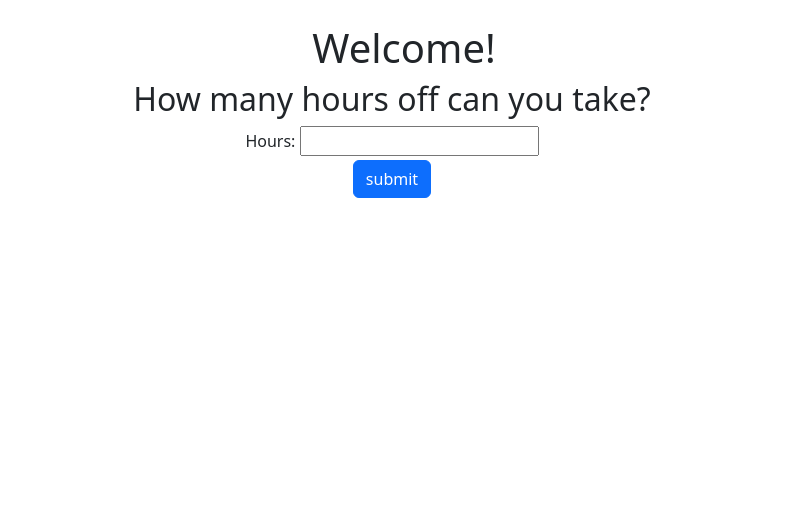
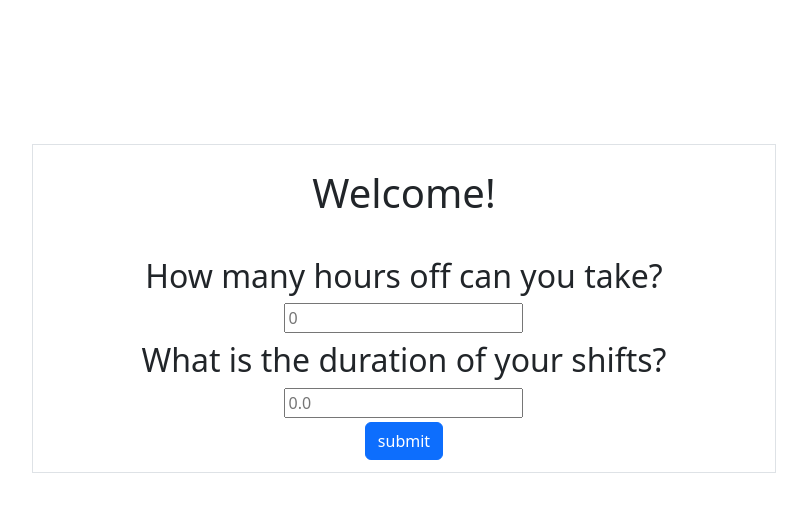
Before and after one commit to matthieums/final-project-1, a Django app: page / in a window 1280 px wide. Shown: the top 512 px of the page, without its empty margins (236-1043 px from the left). Run offline with Django 5.2, Linux system fonts and the light colour scheme.

Commit message:
Add new form to get data about the daily shifts of the user and added logic to handle floats

```diff
--- a/finalproject/holidaycalculator/forms.py
+++ b/finalproject/holidaycalculator/forms.py
@@ -1,4 +1,7 @@
 from django import forms
 
 class HolidayForm(forms.Form):
-    hours = forms.IntegerField(widget=forms.TextInput, min_value=0, max_value=999)
+    hours = forms.IntegerField(label=False, widget=forms.TextInput(attrs={'autocomplete': 'off', 'placeholder':'0'}), min_value=0, max_value=999)
+
+class ShiftForm(forms.Form):
+    shiftlength = forms.DecimalField(label=False, widget=forms.TextInput(attrs={'autocomplete': 'off', 'placeholder':'0.0'}), max_digits=2, decimal_places=1)
--- a/finalproject/holidaycalculator/static/holidaycalculator/holidaycalculator.js
+++ b/finalproject/holidaycalculator/static/holidaycalculator/holidaycalculator.js
@@ -1,19 +1,19 @@
 // Click event handler
-function handleClick(cell, index) {
-
+function handleClick(cell, index, shiftLength) {
     if (cell.innerHTML) {
         let combinedValue = cell.getAttribute('data-custom');
         let [year, month] = combinedValue.split(',');
         key = keyGen(year, month, index);
 
-        holidayHours = document.getElementById('holidayhours').innerHTML
-        remainingHours = parseInt(holidayHours)
+        remainingHours = parseFloat(document.getElementById('holidayhours').innerHTML)
+        remainingHours = parseFloat(remainingHours.toFixed(1))
 
     // If cell is not marked yet, mark it. Else remove mark.
         if (cell.classList.contains('marked')) {
             cell.classList.remove('marked')
             cell.style.backgroundColor = '';
-            remainingHours += 8;
+            remainingHours += shiftLength;
+            remainingHours = remainingHours.toFixed(1)
             document.getElementById('holidayhours').innerHTML = remainingHours;
 
             //Delete from local storage
@@ -23,7 +23,8 @@ function handleClick(cell, index) {
         } else {
             cell.classList.add('marked');
             cell.style.backgroundColor = 'blue'
-            remainingHours -= 8;
+            remainingHours -= shiftLength;
+            remainingHours = remainingHours.toFixed(1)
             document.getElementById('holidayhours').innerHTML = remainingHours;
 
             //Add to local storage
@@ -48,9 +49,9 @@ function handleClick(cell, index) {
     }
 }
 
-function setEventListeners(cells) {
+function setEventListeners(cells, shiftLength) {
     cells.forEach((cell, index) => {
-        const clickHandler = () => handleClick(cell, index);
+        const clickHandler = () => handleClick(cell, index, shiftLength);
         cell.addEventListener('click', clickHandler);
     })
 }
@@ -59,35 +60,42 @@ function keyGen(year, month, index) {
     return `_${year}_${month}_${index}`;
 }
 
-function checklocalStorage(cell, key) {
+function checklocalStorage(cell, key, hours) {
     if(localStorage.getItem(key)) {
         cell.classList.add('marked')
-        cell.backgroundColor = 'blue'
-    }
+
+        // Check if holiday hours is < 0, then all marked cells should be displayed in red.
+        if (hours < 0) {
+            cell.style.backgroundColor = 'red';
+        } else {
+                cell.style.backgroundColor = 'blue'
+        }
+    };
 }
 
 function darkenEmptyCells (cells) {
-    const weekend = [5, 6, 12, 13, 19, 20, 26, 27, 33, 34, 41, 42]
+    const weekend = [5, 6, 12, 13, 19, 20, 26, 27, 33, 34, 40, 41]
     cells.forEach((cell, index) => {
         if (!cell.innerHTML) {
             cell.classList.add('empty')
         } else {
             cell.classList.remove('empty')
-            if (weekend.includes(index)) {
-                cell.classList.add('weekend')
-            } else {
-                cell.classList.remove('weekend')
-            }
+
+        }
+        if (weekend.includes(index)) {
+            cell.classList.add('weekend')
+        } else {
+            cell.classList.remove('weekend')
         }
     })
 }
 
-
-
 document.addEventListener('DOMContentLoaded', function () {
-
     // clear previous session
     localStorage.clear()
+
+     // Hours to deduce or add when clicked, reflects the user's shifts
+     const shiftLength = parseFloat(document.getElementById('shift-length').innerHTML)
 
     if (document.getElementById('calendar-container')) {
         const additionalRow = document.getElementById('calendar-row-5')
@@ -112,7 +120,8 @@ document.addEventListener('DOMContentLoaded', function () {
 
         if (localStorage.getItem('holidayHours')) {
             localStorage.setItem('holidayHours', document.getElementById('holidayhours').innerHTML)
-            holidayHours = parseInt(localStorage.getItem('holidayHours'))
+            holidayHours = parseFloat(localStorage.getItem('holidayHours'))
+            holidayHours = holidayHours.toFixed(1)
             document.getElementById('holidayhours').innerHTML = holidayHours;
         }
 
@@ -153,7 +162,7 @@ document.addEventListener('DOMContentLoaded', function () {
         darkenEmptyCells (calendarCells)
         })
 
-        setEventListeners(calendarCells, currentYear, currentMonthIDX)
+        setEventListeners(calendarCells, shiftLength)
 
         // Reset button logic
         resetButton = document.getElementById('reset')
@@ -169,12 +178,14 @@ document.addEventListener('DOMContentLoaded', function () {
 
             additionalRow.style.display = 'none';
 
-            currentMonthIDX = currentMonthIDX - 1 ;
+            currentMonthIDX -= 1 ;
             if (currentMonthIDX < 0) {
                 currentMonthIDX = 11
                 currentYear -= 1
             }
 
+            let holidayHours =  parseFloat(document.getElementById('holidayhours').innerHTML)
+            holidayHours = holidayHours.toFixed(1)
             // Set each cell's attribute to current month and year
             calendarCells.forEach((cell, index) => {
                 cell.innerHTML = ''
@@ -183,7 +194,7 @@ document.addEventListener('DOMContentLoaded', function () {
                 let YearAndMonth = currentYear + ',' + currentMonthIDX;
                 cell.setAttribute('data-custom', YearAndMonth);
                 key = keyGen(currentYear, currentMonthIDX, index)
-                checklocalStorage(cell, key)
+                checklocalStorage(cell, key, holidayHours)
             })
 
             // Set current month to new current month
@@ -217,15 +228,13 @@ document.addEventListener('DOMContentLoaded', function () {
         });
 
 
-
-
-
-
         //Next month button logic
         document.querySelector('#next-month').addEventListener('click', () => {
             additionalRow.style.display = 'none';
             currentMonthIDX += 1
 
+            let holidayHours =  parseFloat(document.getElementById('holidayhours').innerHTML)
+            holidayHours = holidayHours.toFixed(1)
             if (currentMonthIDX > 11) {
                 currentMonthIDX = 0;
                 currentYear += 1;
@@ -238,7 +247,7 @@ document.addEventListener('DOMContentLoaded', function () {
                 let YearAndMonth = currentYear + ',' + currentMonthIDX;
                 cell.setAttribute('data-custom', YearAndMonth);
                 let key = keyGen(currentYear, currentMonthIDX, index)
-                checklocalStorage(cell, key)
+                checklocalStorage(cell, key, holidayHours)
             })
 
             document.querySelector('#current-month').innerHTML = `${months[currentMonthIDX]} ${currentYear}`;
--- a/finalproject/holidaycalculator/static/holidaycalculator/styles.css
+++ b/finalproject/holidaycalculator/static/holidaycalculator/styles.css
@@ -1,15 +1,23 @@
 #calendar-days-row > .col {
-    background-color: deepskyblue;
     user-select: none;
 }
 
 .calendar-cell {
     min-height: 100px;
-    user-select: none;
+}
+
+#calendar-days-row > .col {
+    background-color: deepskyblue;
+}
+
+.calendar-cell {
     background-color: lightblue;
 }
 
-
+.calendar-cell.marked,
+.calendar-cell.marked.weekend {
+    background-color: blue;
+}
 
 .calendar-cell:hover {
     cursor:pointer;
@@ -20,12 +28,9 @@
     opacity: 75%;
 }
 
-.calendar-cell:active {
+.calendar-cell:active,
+.calendar-cell.marked:active {
     background-color: darkblue;
-}
-
-.calendar-cell.marked:active {
-    background-color: darkblue !important;
 }
 
 #holidayhours {
@@ -36,11 +41,6 @@
     background-color: rgba(0, 151, 151, 0.555);
 }
 
-
 .calendar-cell.empty {
     opacity: 50%;
 }
-
-.calendar-cell.marked {
-    background-color: blue;
-}
--- a/finalproject/holidaycalculator/templates/holidaycalculator/index.html
+++ b/finalproject/holidaycalculator/templates/holidaycalculator/index.html
@@ -1,48 +1,47 @@
 {% extends 'holidaycalculator/layout.html' %}
 
 {% block body %}
-<div class="body container-fluid">
+    <div class="row mt-4"></div>
+    <div class="row mt-4"></div>
+    <div class="row mt-4"></div>
+    <div class="row mt-4"></div>
+    <div class="row mt-4"></div>
 
-    <div class="row mt-4">
-        <div class="col-12 text-center">
+    <div class="body container d-flex   justify-content-center">
+
+        <div class="form-container border col-8 m-4 ">
+
+
+        <div class="row mt-4 justify-content-center">
+            <div class="col-4 mb-4 text-center">
                 <h1>Welcome!</h1>
-            <div>
-                <!-- <h2>Woud you like to know how many days off you can take this year?</h2>
-                <button id="getstarted" class="m-4 btn btn-primary">Get started</button>
-            </div> -->
             </div>
         </div>
 
-    <div class="row">
-        <div class="col-12 text-center">
+        <div class="row my-2 justify-content-center">
+            <div class="col-10 text-center ">
                 <h2>How many hours off can you take?</h2>
                     <form action="calendar" method="post">
                         {% csrf_token %}
                         {{ holidayform }}
+
+            </div>
+        </div>
+        <div class="row my-2 justify-content-center">
+            <div class="col-10 text-center ">
+                <h2>What is the duration of your shifts?</h2>
+                        {{ shiftform }}
                     <input type="Submit" class="btn btn-primary m-1" value="submit">
                     </form>
             </div>
         </div>
 
-    <!-- <div class="row">
-        <div class="col-12 text-center">
-            <h2>How many hours per day do you spend at work?</h2>
-            <div class="form">
-                <input type="text">
-                <button class="m-4 btn btn-primary">Submit</button>
         </div>
-        </div>
-    </div> -->
 
         <!-- <div class="row">
-        <div class="col-12 text-center">
-
-            <h1>Do you generally work from mondays to fridays?</h1>
-            <div class="form">
-                <button id="yes" class="m-4 btn btn-primary">Yes</button>
-                <button id="no" class="m-4 btn btn-primary">No</button>
-            </div>
-        </div>
+           form select: You work from ... to ...
+           OR
+           pick your days
         </div> -->
 
     </div>
--- a/finalproject/holidaycalculator/views.py
+++ b/finalproject/holidaycalculator/views.py
@@ -1,12 +1,14 @@
 from django.shortcuts import render, redirect
 from django.http import HttpResponseRedirect, HttpResponse
-from .forms import HolidayForm
+from .forms import HolidayForm, ShiftForm
 
 # Create your views here.
 def index(request):
-    form = HolidayForm()
+    holidayform = HolidayForm()
+    shiftform = ShiftForm()
     return render(request, "holidaycalculator/index.html", {
-        'holidayform':form
+        'holidayform':holidayform,
+        'shiftform':shiftform
     })
 
 def calendar(request):
@@ -22,20 +24,25 @@ def calendar(request):
         })
 
     if request.method == 'POST':
-        form = HolidayForm(request.POST)
-        if form.is_valid():
-            holidayhours = form.cleaned_data['hours']
+        holidayform = HolidayForm(request.POST)
+        shiftform = ShiftForm(request.POST)
+
+        if holidayform.is_valid() and shiftform.is_valid():
+            holidayhours = holidayform.cleaned_data['hours']
+            shiftlength = shiftform.cleaned_data['shiftlength']
             return render(request, "holidaycalculator/calendar.html", {
             "rows":ROWS,
             "cols":COLS,
             "days":DAYS,
-            "holidayhours":holidayhours
+            "holidayhours":holidayhours,
+            "shiftlength":shiftlength
             })
 
         else:
             #Raise validation error?
             return render(request, "holidaycalculator/index.html", {
-                        'holidayform':form
+                        'holidayform':holidayform,
+                        'shiftform':shiftform
             })
 
 def setHours(request):
```
Also changed, not shown: finalproject/holidaycalculator/templates/holidaycalculator/calendar.html (+6 -4 lines). Lines whose indentation alone changed are shown as unchanged.
